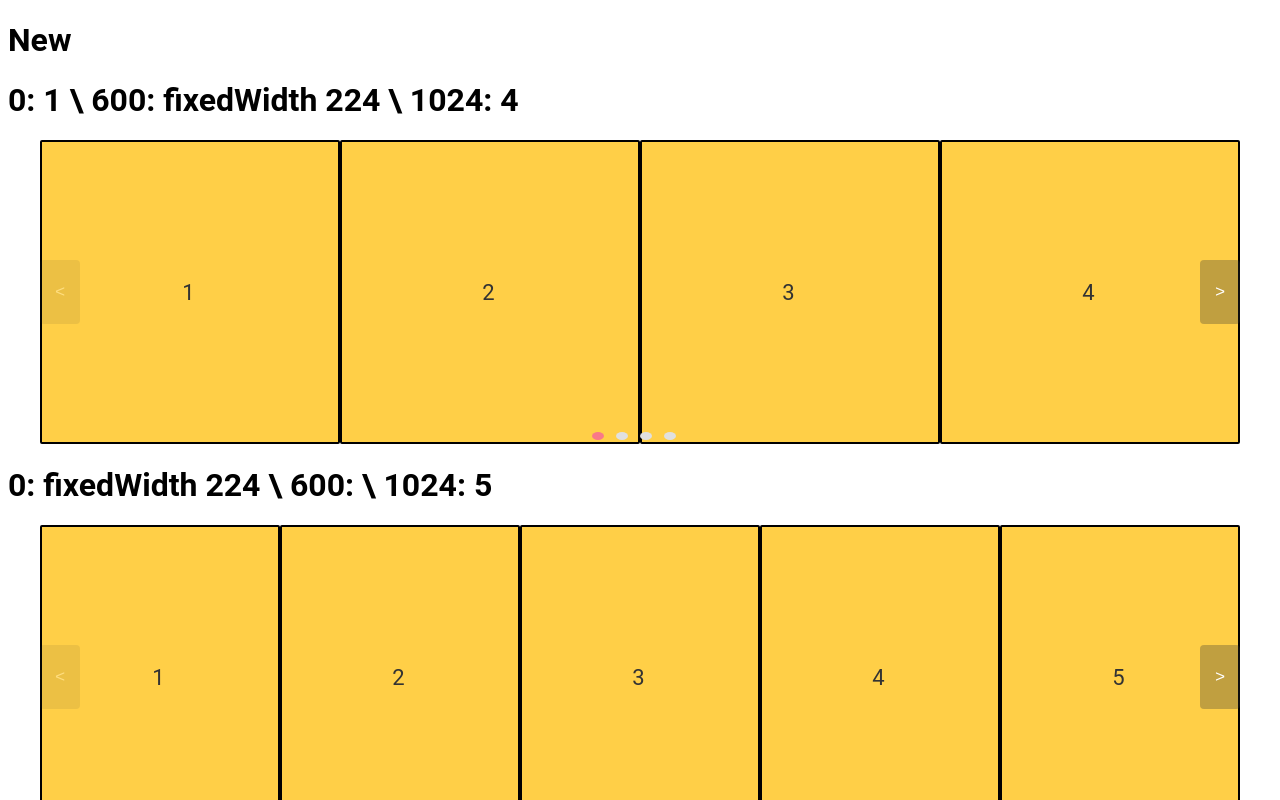
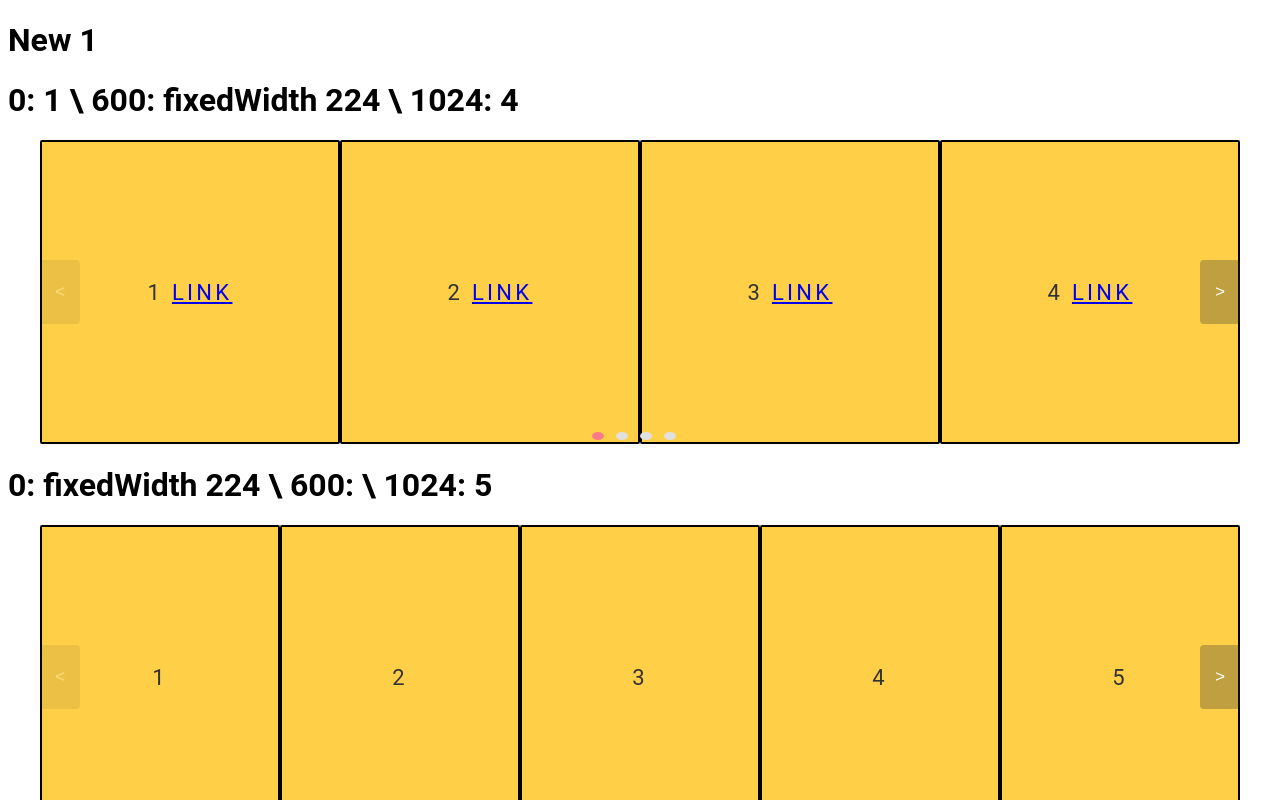
Before and after one commit to Idron4ik/v-slider, a Vue app: page / in a window 1280 px wide. Shown: the top 800 px of the page. Built offline with nearby package versions, Linux system fonts and the light colour scheme.

Commit message:
variant 7

```diff
--- a/src/components/HelloWorld.vue
+++ b/src/components/HelloWorld.vue
@@ -1,6 +1,6 @@
 <template>
   <div>
-    <h1> New</h1>
+    <h1> New 1</h1>
     <h1>0: 1 \ 600: fixedWidth 224 \ 1024: 4</h1>
     <VSlider
       :sliderData="sliderData"
@@ -25,7 +25,7 @@
         }]"
     >
       <template #slide="{item}">
-        <div> {{ item.name }}</div>
+        <div> {{ item.name }} <a href="/"> LINK</a></div>
       </template>
     </VSlider>
 
--- a/src/components/v-slider/mixins/handlers.js
+++ b/src/components/v-slider/mixins/handlers.js
@@ -25,7 +25,6 @@ const mixin = {
      * Start drag
      */
     dragStart (e) {
-      e.preventDefault();
       this.data.transitionDuration = 0;
       this.pos.initial = this.data.translateX;
 
@@ -45,6 +44,7 @@ const mixin = {
      * @param e
      */
     dragAction (e) {
+      e.preventDefault();
       this.pos.x2 = this.pos.x1 - this.normalizeEvent(e).clientX;
       // if (Math.abs(distance) < this.settings.swipeDistance) return;
 
```
Also changed, not shown: 5 other files (tests, documents, lock files or other folders).
